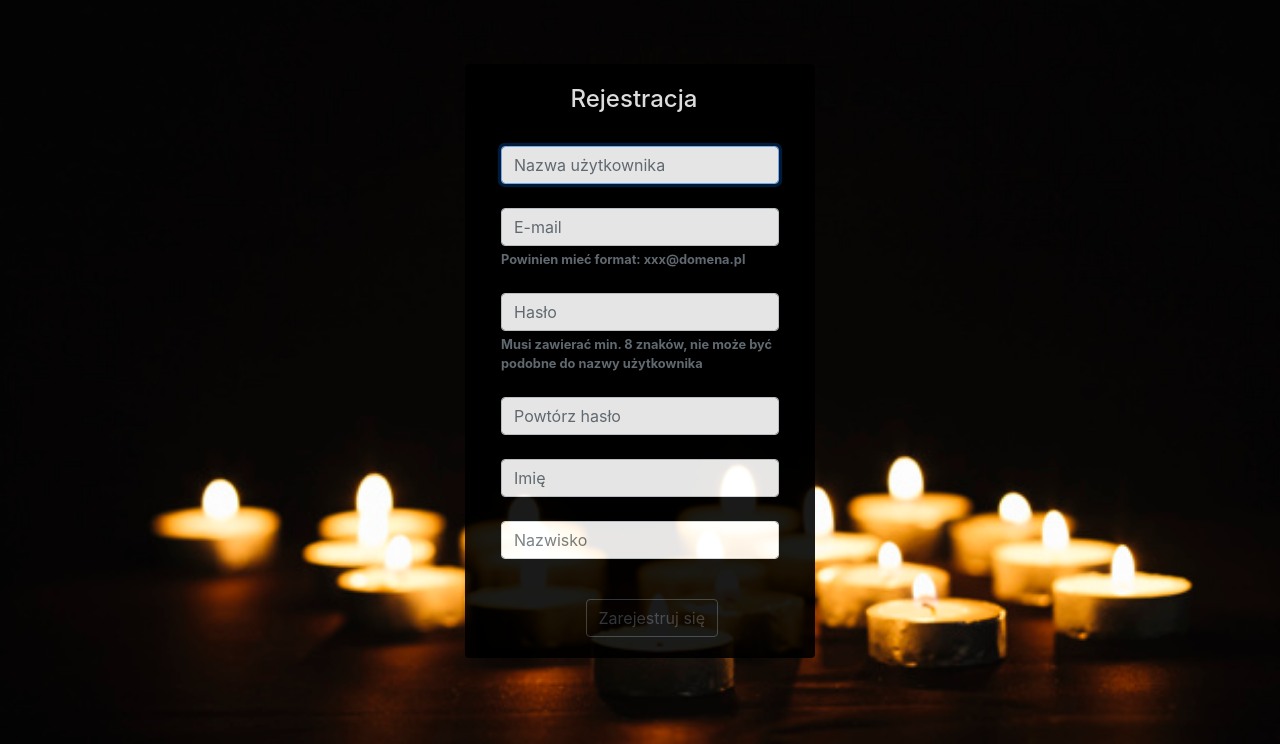
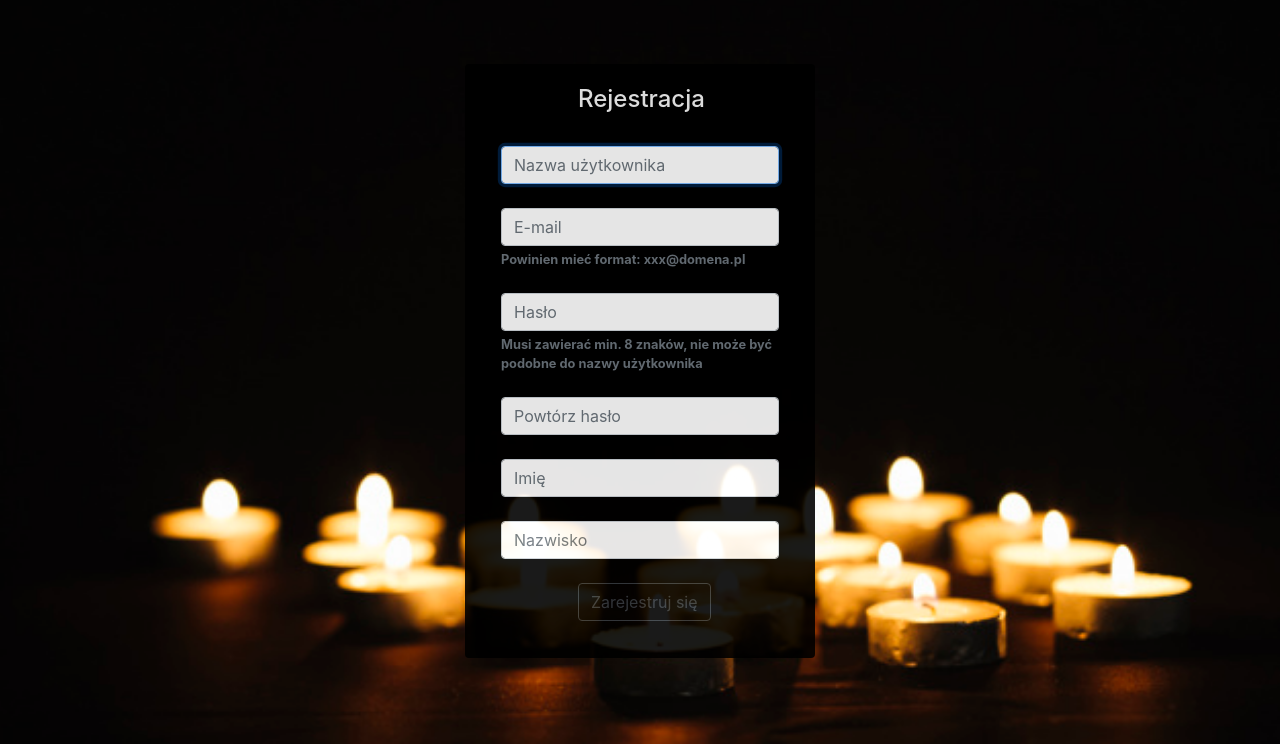
Before and after one commit to Alice198/Zastosowanie-informatyki-w-gospodarstwie, a Django app: page /rejestracja/ in a window 1280 px wide. Shown: the part 56-800 px from the top of the page. Run offline with Django 3.2, Linux system fonts and the light colour scheme; some libraries are stand-ins or nearby versions.

Commit message:
View - repair registration

```diff
--- a/static/css/main.css
+++ b/static/css/main.css
@@ -90,6 +90,8 @@ opacity:0.9;
 }
 
 
+
+
 /*opinion*/
 .starrating > input {display: none;}  /* Remove radio buttons */
 
--- a/templates/home.html
+++ b/templates/home.html
@@ -64,7 +64,7 @@
       </div>
     </div>
       <div class="carousel-item">
-      <img class="d-block w-100" src="/static/css/flower.jpg" alt="Third slide">
+      <img class="d-block w-100 h-100" src="/static/css/flower.jpg" alt="Third slide">
            <div class="carousel-caption col-6 ">
             <div class="container-fluid">
                 <div class="jumbotron">
--- a/templates/registration.html
+++ b/templates/registration.html
@@ -10,13 +10,15 @@
              <div class="offset-4 col-md-4">
                 <div class="card">
                     <div class="card-body">
-                        <div class="row">
-                            <div class="offset-3 col-md-8">
-                                <h4>Rejestracja</h4>
-                            </div>
-                        </div>
+
                         <div class="row-md-6">
                             <div class="col-md-12">
+                                <div class="row">
+                                    <div class="offset-3 col-md-8">
+                                        <h4>Rejestracja</h4>
+                                    </div>
+                                </div>
+
                                 <form method="post">
                                 {% csrf_token %}
                                     <div class="form-group row">
@@ -51,6 +53,15 @@
                                             <input type="text" name="last_name" placeholder="Nazwisko" class="user form-control here" required="" id="last_name" autofocus="" maxlength="150">
                                         </div>
 
+
+                                        <div class="offset-3 col-6">
+                                        </br>
+                                        </div>
+
+                                        <div class="offset-3 col-6">
+                                            <button class="btn btn-outline-dark" type="submit">Zarejestruj się</button>
+                                            <input type="hidden" name="next" value="{% url 'Home' %}" >
+                                        </div>
                                   </div>
 
                                      <!--<label for="tel_num"></label>-->
@@ -58,13 +69,6 @@
                         <!--<small class="form-text text-muted">-->
                             <!--<strong>Powinien mieć format xxx-xxx-xxx</strong>-->
                         <!--</small>-->
-
-                        </br>
-
-                        <div class="offset-3 col-6">
-                            <button class="btn btn-outline-dark" type="submit">Zarejestruj się</button>
-                            <input type="hidden" name="next" value="{% url 'Home' %}" >
-                        </div>
                                 </form>
                             </div>
                         </div>
```
